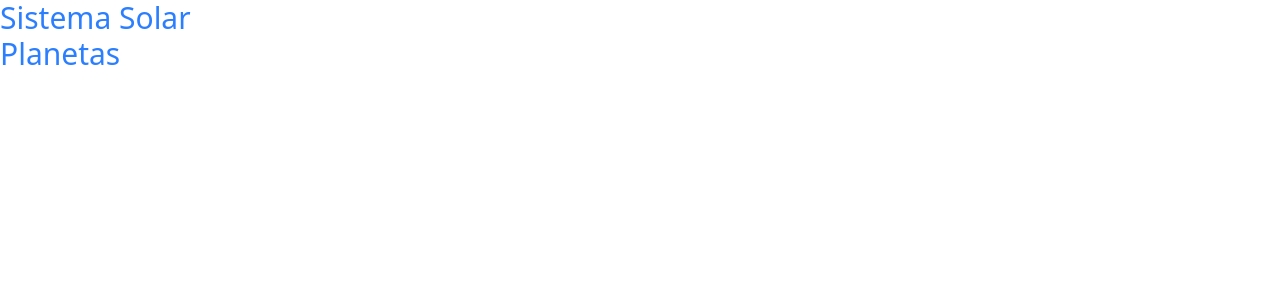
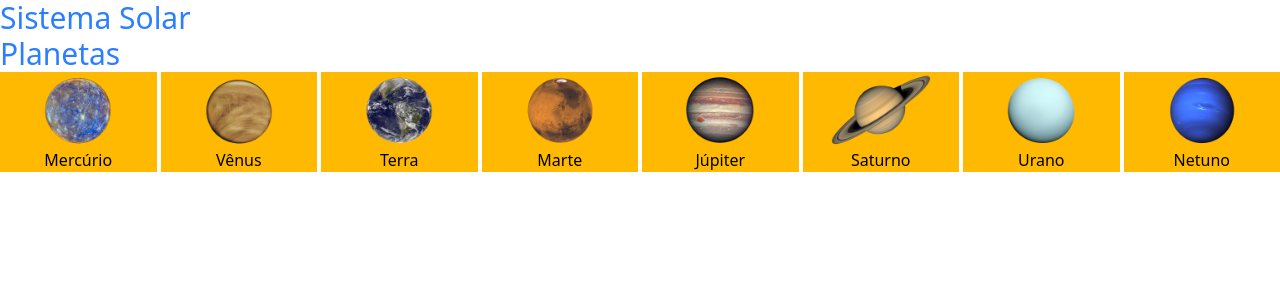
Before and after one commit to andrelucca99/solar_system, a React (Vite) app: page / in a window 1280 px wide. Shown: the top 300 px of the page. Built offline with nearby package versions, Linux system fonts and the light colour scheme.

Commit message:
feat: renderiza lista de planetas

```diff
--- a/src/components/PlanetCard/PlanetCard.tsx
+++ b/src/components/PlanetCard/PlanetCard.tsx
@@ -5,9 +5,13 @@ interface IPlanetCard {
 
 export function PlanetCard({ planetImage, planetName }: IPlanetCard) {
   return (
-    <>
-      <p> {planetName}</p>
-      <img src={planetImage} alt={`Planeta ${planetName}`} />
-    </>
+    <article className="w-[300px] h-[100px] bg-amber-400 flex flex-col items-center justify-center p-1">
+      <img
+        className="w-[100px]"
+        src={planetImage}
+        alt={`Planeta ${planetName}`}
+      />
+      <p>{planetName}</p>
+    </article>
   );
 };
--- a/src/components/SolarSystem/SolarSystem.tsx
+++ b/src/components/SolarSystem/SolarSystem.tsx
@@ -1,7 +1,16 @@
 import { Title } from "../Title/Title";
+import { Planets } from "../../data/planets";
+import { PlanetCard } from "../PlanetCard/PlanetCard";
 
 export function SolarSystem() {
   return (
-    <Title headline="Planetas" />
+    <>
+      <Title headline="Planetas" />
+      <section className="flex gap-1">
+        {Planets && Planets.map(({ name, image }) => (
+          <PlanetCard key={name} planetName={name} planetImage={image} />
+        ))}
+      </section>
+    </>
   )
 };
--- a/src/data/missions.js
+++ b/src/data/missions.ts
@@ -1,7 +1,7 @@
 const USA = 'Estados Unidos';
 const URSS = 'URSS';
 
-const Missions = [
+export const Missions = [
   {
     name: 'Apollo 11',
     year: '1960',
@@ -123,5 +123,3 @@ const Missions = [
     destination: 'Saturno',
   },
 ];
-
-export default Missions;
--- a/src/data/planets.js
+++ b/src/data/planets.ts
@@ -7,7 +7,7 @@ import SaturnoImg from '../images/Saturno.png';
 import Uranoimg from '../images/Urano.png';
 import Netunoimg from '../images/Netuno.png';
 
-const Planets = [
+export const Planets = [
   { name: 'Mercúrio', image: MercurioImg },
   { name: 'Vênus', image: VenusImg },
   { name: 'Terra', image: TerraImg },
@@ -17,5 +17,3 @@ const Planets = [
   { name: 'Urano', image: Uranoimg },
   { name: 'Netuno', image: Netunoimg },
 ];
-
-export default Planets;
```
